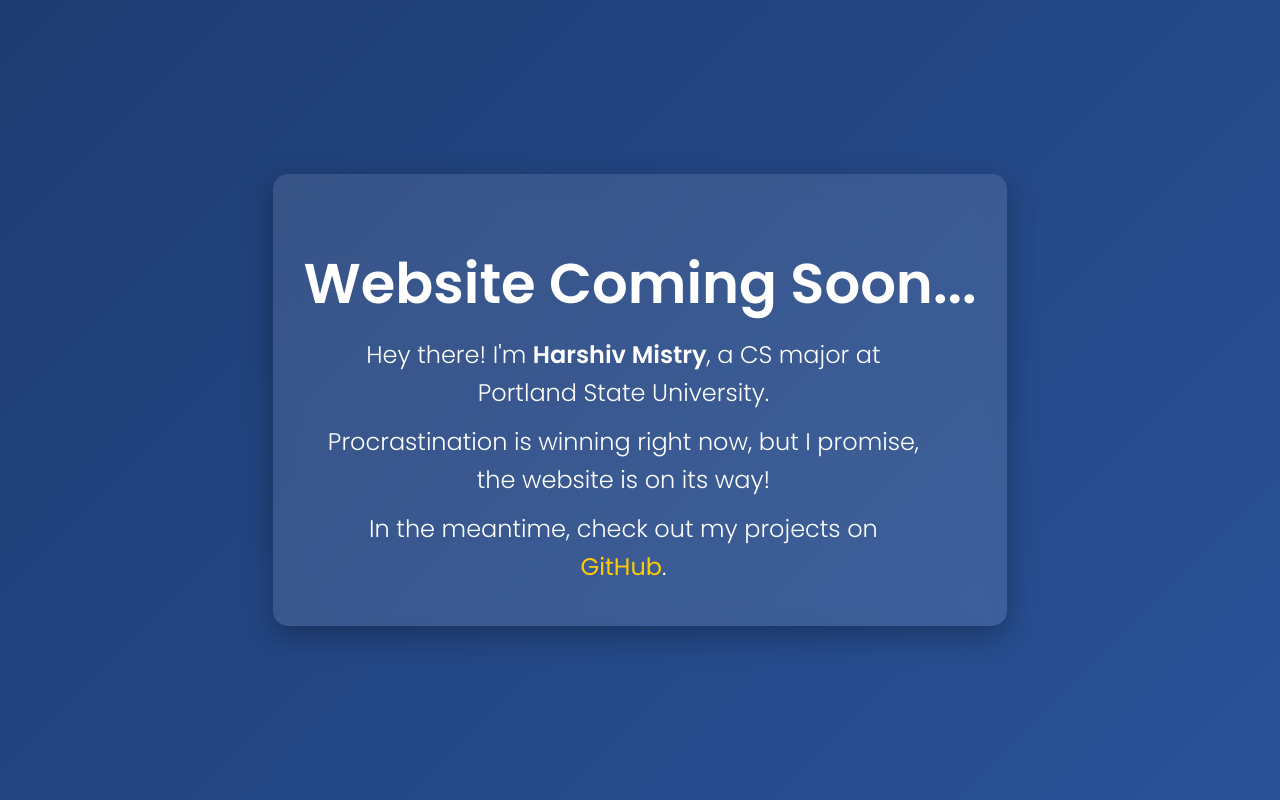
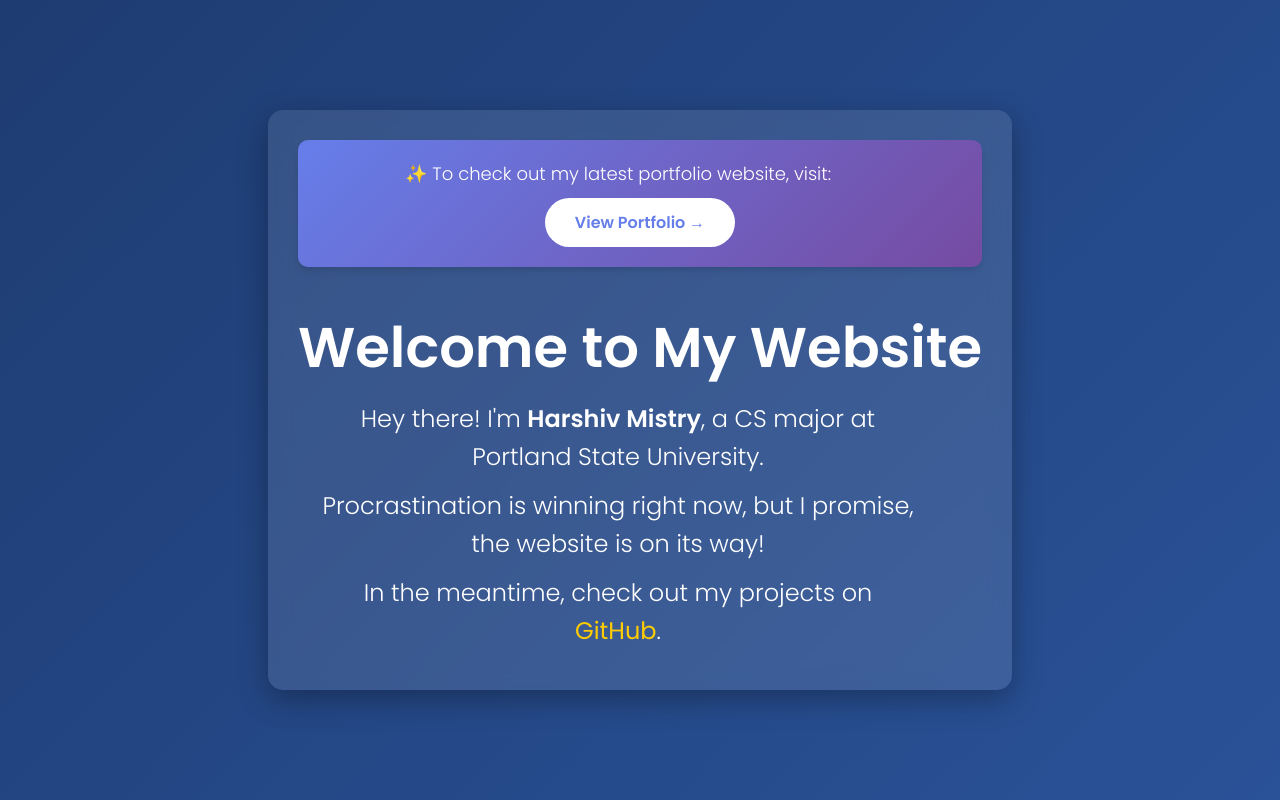
Before and after one commit to shivdevs/tempwebsite, a plain HTML site: page index.html in a window 1280 px wide. Drawn offline with Linux system fonts and the light colour scheme.

Commit message:
Add portfolio link to main page

```diff
--- a/index.html
+++ b/index.html
@@ -1,5 +1,5 @@
+<html lang="en">
 
-<html lang="en">
 <head>
     <meta charset="UTF-8">
     <meta name="viewport" content="width=device-width, initial-scale=1.0">
@@ -19,11 +19,13 @@
             height: 100vh;
             margin: 0;
         }
+
         h1 {
             font-size: 3.5rem;
             font-weight: 600;
             margin-bottom: 10px;
         }
+
         p {
             font-size: 1.5rem;
             font-weight: 300;
@@ -31,6 +33,7 @@
             line-height: 1.6;
             margin: 10px 20px;
         }
+
         a {
             color: #ffcc00;
             text-decoration: none;
@@ -38,9 +41,11 @@
             font-weight: 400;
             transition: 0.3s;
         }
+
         a:hover {
             color: #ffffff;
         }
+
         .container {
             background: rgba(255, 255, 255, 0.1);
             padding: 30px;
@@ -50,12 +55,27 @@
         }
     </style>
 </head>
+
 <body>
     <div class="container">
-        <h1>Website Coming Soon...</h1>
+        <!-- Portfolio Link Banner -->
+        <div
+            style="background: linear-gradient(135deg, #667eea 0%, #764ba2 100%); padding: 20px; border-radius: 10px; margin-bottom: 30px; text-align: center; box-shadow: 0 4px 6px rgba(0,0,0,0.1);">
+            <p style="color: white; font-size: 18px; margin: 0 0 10px 0;">
+                ✨ To check out my latest portfolio website, visit:
+            </p>
+            <a href="/tempwebsite/home/"
+                style="display: inline-block; background: white; color: #667eea; padding: 12px 30px; border-radius: 25px; text-decoration: none; font-weight: bold; font-size: 16px; transition: transform 0.2s;">
+                View Portfolio →
+            </a>
+        </div>
+
+        <h1>Welcome to My Website</h1>
         <p>Hey there! I'm <strong>Harshiv Mistry</strong>, a CS major at Portland State University.</p>
         <p>Procrastination is winning right now, but I promise, the website is on its way!</p>
-        <p>In the meantime, check out my projects on <a href="https://github.com/shivdevs" target="_blank">GitHub</a>.</p>
+        <p>In the meantime, check out my projects on <a href="https://github.com/shivdevs" target="_blank">GitHub</a>.
+        </p>
     </div>
 </body>
+
 </html>
```
